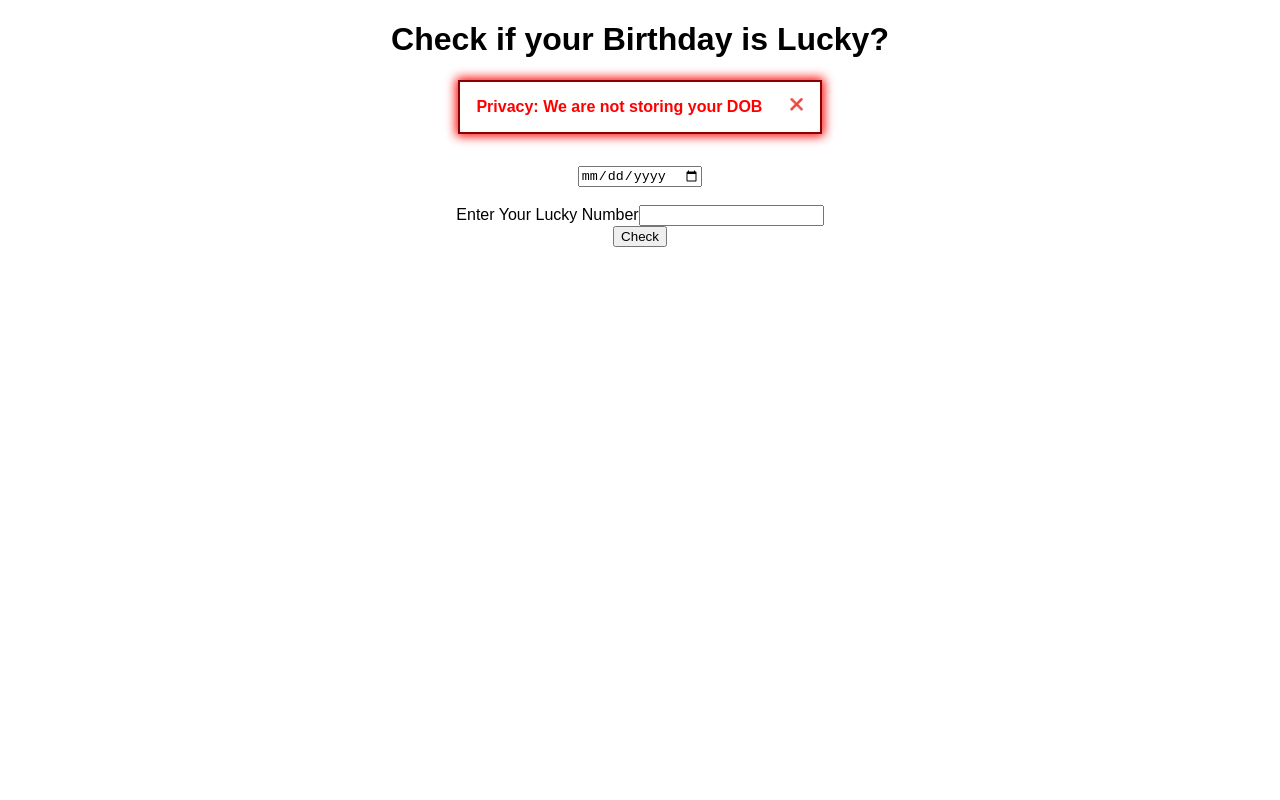
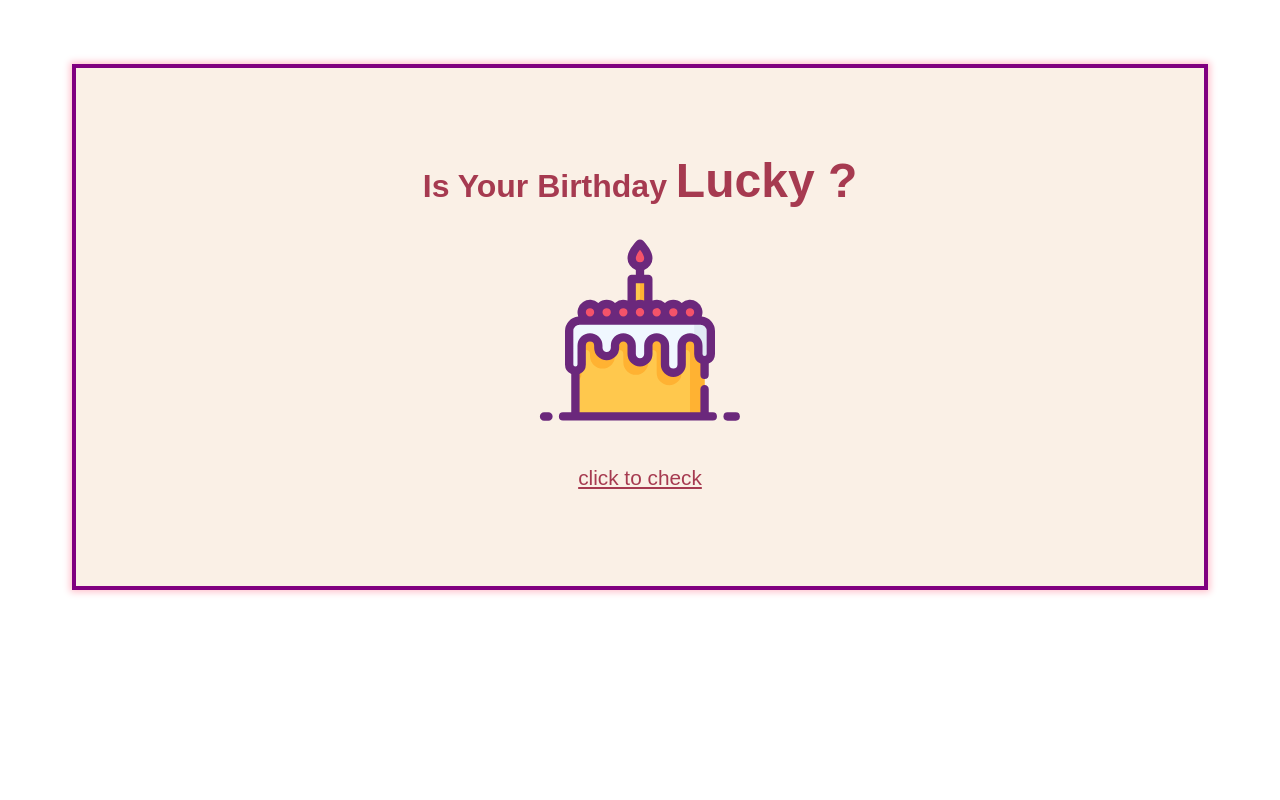
Before and after one commit to rkapoor10/lucky-birthday-reactApp, a React (Create React App) app: page / in a window 1280 px wide. Shown: the top 800 px of the page. Built offline with nearby package versions, Linux system fonts and the light colour scheme.

Commit message:
update styles.css

```diff
--- a/src/App.js
+++ b/src/App.js
@@ -3,6 +3,7 @@ import "./styles.css";
 import Lottie from "react-lottie";
 import lucky from "./lotties/lucky.json";
 import notLucky from "./lotties/notLucky.json";
+import cake from "/src/cake.svg";
 
 export default function App() {
   const [alertBox, setAlertBox] = useState("flex");
@@ -28,7 +29,7 @@ export default function App() {
     }
   };
 
-  function onClickHandler() {
+  function onClickHandler(e) {
     const dobArray = dobInput.split("-");
     if (dobArray[0] >= 9999) {
       setOutput(
@@ -52,7 +53,7 @@ export default function App() {
             <div>
               <Lottie options={luckyOptions} height={200} width={200} />
             </div>
-            <div>You are a lucky person</div>
+            <div className="message">You are a lucky person !</div>
           </>
         );
       } else {
@@ -61,9 +62,9 @@ export default function App() {
             <div>
               <Lottie options={notLuckyOptions} height={200} width={200} />
             </div>
-            <div>
-              But remember "Luck is what happens when preparation meets
-              opportunity!"
+            <div style={{ fontSize: "1.2rem" }}>Not it's Not</div>
+            <div className="message">
+              But Luck is what happens when preparation meets opportunity!
             </div>
           </>
         );
@@ -73,9 +74,23 @@ export default function App() {
 
   return (
     <div className="App">
-      <h1>Check if your Birthday is Lucky?</h1>
+      <div className="container">
+        <h1>
+          Is Your Birthday <span style={{ fontSize: "3rem" }}>Lucky ?</span>
+        </h1>
+        <img alt="cake" src={cake} width="100%" height="200px" />
+
+        <a className="clickScroll" href="#main">
+          {" "}
+          click to check{" "}
+        </a>
+      </div>
+
+      {/* scroll down feature to be added */}
+      <div id="main" className="container">
+        <h2>Enter the details </h2>
         <div className="box" style={{ display: `${alertBox}` }}>
-        <strong>Privacy: We are not storing your DOB</strong>
+          <strong>Privacy &nbsp;</strong> We are not storing your DOB
           <div
             onClick={() => {
               setAlertBox("none");
@@ -92,18 +107,19 @@ export default function App() {
           </div>
         </div>
 
-      {/* scroll down feature to be added */}
+        <label>Date of Birth</label>
         <input
+          className="inputBox"
           type="date"
           required
           onChange={(event) => {
             setDobInput(event.target.value);
           }}
         ></input>
-      <br />
-      <br />
-      <label>Enter Your Lucky Number</label>
+
+        <label>Your Lucky Number</label>
         <input
+          className="inputBox"
           type="Number"
           min="1"
           step="1"
@@ -112,9 +128,10 @@ export default function App() {
             setLuckyNoInput(event.target.value);
           }}
         ></input>
-      <br />
+
         <button onClick={onClickHandler}>Check</button>
         <div>{output}</div>
       </div>
+    </div>
   );
 }
--- a/src/styles.css
+++ b/src/styles.css
@@ -1,15 +1,83 @@
 .App {
   font-family: sans-serif;
   text-align: center;
+}
+:root {
+  --primary-color: linen;
+  --secondary-color: #a63a50;
+}
+
+body {
+  color: var(--secondary-color);
+}
+
+.container {
+  background-color: var(--primary-color);
+  padding: 4rem 3rem;
+  border: 4px solid purple;
+  justify-content: center;
+  align-items: center;
+  box-shadow: 0px 0px 7px 2px pink;
+  max-width: 100%;
+  margin: 5vw 5vw 20vw 5vw;
 }
 .box {
   display: flex;
   width: fit-content;
   align-content: center;
   justify-content: center;
-  margin: 1rem auto 2rem;
+  margin: 1.5rem auto 4rem;
   padding: 1rem 1rem;
   color: red;
   border: 2px solid darkred;
-  box-shadow: 0px 0px 10px 2px red;
+  box-shadow: 0px 0px 5px 1px gray;
+  background-color: whitesmoke;
 }
+
+.container a {
+  font-size: 1.3rem;
+  display: block;
+  color: var(--secondary-color);
+  padding: 2rem 0 2rem;
+}
+
+.container a:hover {
+  font-size: 1.35rem;
+}
+
+button:hover {
+  background-color: transparent;
+  border: 2px solid var(--secondary-color);
+  color: var(--secondary-color);
+}
+
+.inputBox {
+  display: block;
+  margin: 0.5rem auto 2rem;
+  padding: 0.3rem;
+  font-size: 1rem;
+}
+
+button {
+  background-color: var(--secondary-color);
+  color: white;
+  padding: 0.5rem;
+  border-radius: 0.3rem;
+  font-size: 1.2rem;
+}
+
+.message {
+  font-size: 1.5rem;
+}
+
+.message::before {
+  content: "\275D";
+  color: var(--secondary-color);
+  font-size: 2rem;
+}
+
+.message::after {
+  content: "\275E";
+  color: var(--secondary-color);
+  font-size: 2rem;
+}
```
Also changed, not shown: src/cake.svg (added). Lines whose indentation alone changed are shown as unchanged.
